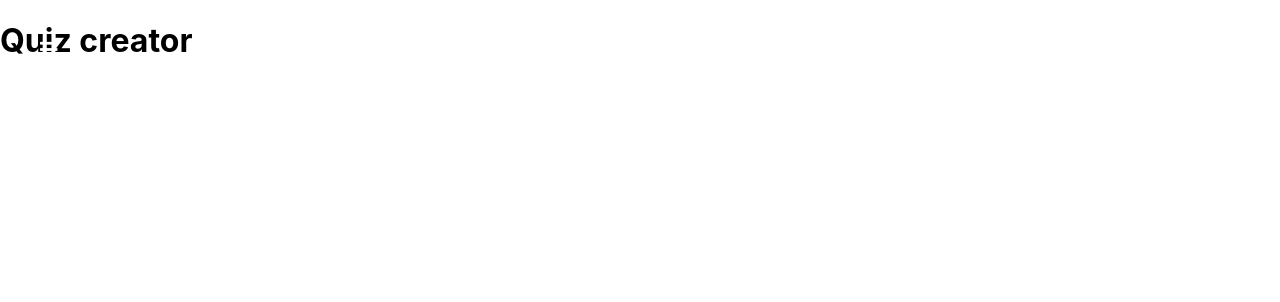
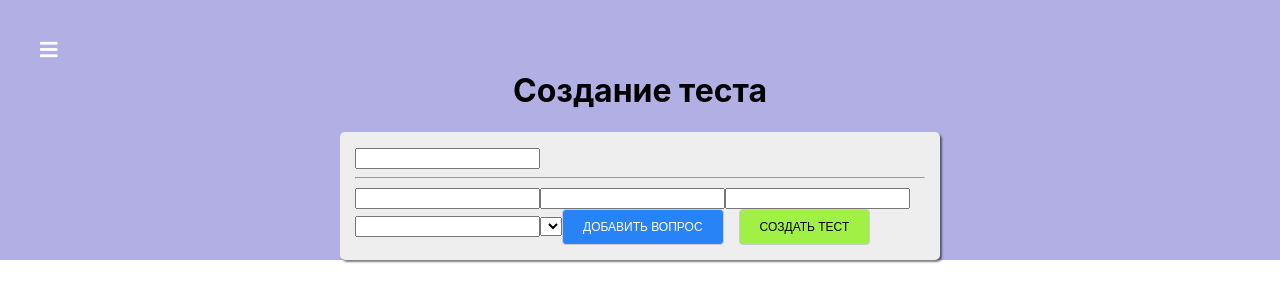
Before and after one commit to Lenkoranskiy007/questions, a React (Create React App) app: page /quiz-creator in a window 1280 px wide. Shown: the top 302 px of the page. Built offline with nearby package versions, Linux system fonts and the light colour scheme.

Commit message:
ten comm

```diff
--- a/src/containers/Auth/Auth.js
+++ b/src/containers/Auth/Auth.js
@@ -11,6 +11,7 @@ function validateEmail(email) {
  class Auth extends React.Component {
 
      state = {
+         isFormValid: false,
          formControls: {
              email: {
                  value: '',
@@ -78,8 +79,13 @@ function validateEmail(email) {
          control.touched = true
          control.valid = this.validateControl(control.value, control.validation)
          copyFormControl[controlName] = control
+         let isFormValid = true
+         Object.keys(copyFormControl).forEach(name => {
+             isFormValid = copyFormControl[name].valid && isFormValid
+         })
+
          this.setState({
-             copyFormControl
+             copyFormControl, isFormValid
          })
 
 
@@ -114,11 +120,13 @@ function validateEmail(email) {
                     <Button
                         type="success"
                         onClick={this.loginHandler}
+                        disabled={!this.state.isFormValid}
                     >Войти
                     </Button>
                     <Button
                         type="primary"
                         onClick={this.registerHandler}
+                        disabled={!this.state.isFormValid}
                     >Зарегистрироваться
                     </Button>
                 </form>
--- a/src/containers/QuizCreator/QuizCreator.js
+++ b/src/containers/QuizCreator/QuizCreator.js
@@ -1,8 +1,51 @@
 import React from 'react';
+import classes from './QuizCreator.module.css'
+import Button from '../../Components/UI/Button/Button'
 
 class QuizCreator extends React.Component {
+
+    submitHandler  = (event) => {
+        event.preventDefault()
+    }
+
+    addQuestionHandler = () => {
+
+    }
+
+    createQuizHAndler = () => {
+
+    }
     render(){
-        return  <h1>Quiz creator</h1>
+       return (
+           <div className={classes.QuizCreator}>
+               <div>
+                   <h1>Создание теста </h1>
+                   <form onSubmit={this.submitHandler}>
+                       <input type="text"/>
+                       <hr/>
+                       <input type="text"/>
+                       <input type="text"/>
+                       <input type="text"/>
+                       <input type="text"/>
+
+                       <select ></select>
+                       <Button
+                          type='primary'
+                          onClick={this.addQuestionHandler}
+                        >
+                           Добавить вопрос
+                       </Button>
+                       <Button
+                          type='success'
+                          onClick={this.createQuizHAndler}
+                        >
+                           Создать тест
+                       </Button>
+                   </form>
+
+               </div>
+           </div>
+       )
     }
 }
 
--- /dev/null
+++ b/src/containers/QuizCreator/QuizCreator.module.css
@@ -0,0 +1,24 @@
+.QuizCreator {
+    display: flex;
+    justify-content: center;
+    padding-top: 50px;
+    flex-grow: 1;
+    width: 100%;
+    background:  linear-gradient(90deg, rgba(178,175,228,1) 100%, rgba(2,0,36,1) 100%, rgba(2,0,36,1) 100%, rgba(192,217,62,1) 100%, rgba(205,165,165,1) 100%, rgba(175,217,79,1) 100%, rgba(0,212,255,1) 100%);
+}
+
+.QuizCreator > div {
+    width: 100%;
+    max-width:600px;
+    padding: 0 20px;
+}
+
+.QuizCreator h1 {
+    text-align: center;
+}
+.QuizCreator form {
+    background: #eee;
+    border-radius: 5px;
+    padding: 15px;
+    box-shadow: 2px 2px 2px rgba(0,0,0, .5);
+}
```
Also changed, not shown: 1 other file (tests, documents, lock files or other folders).
